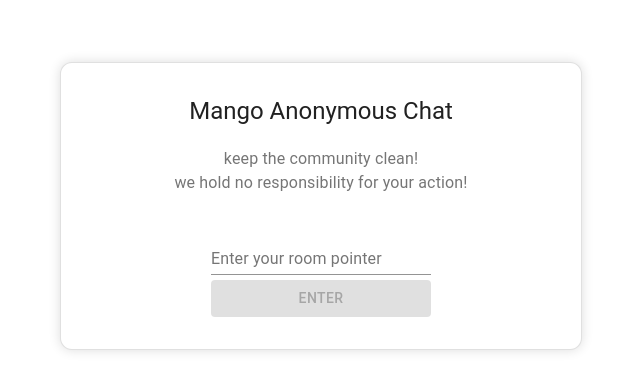
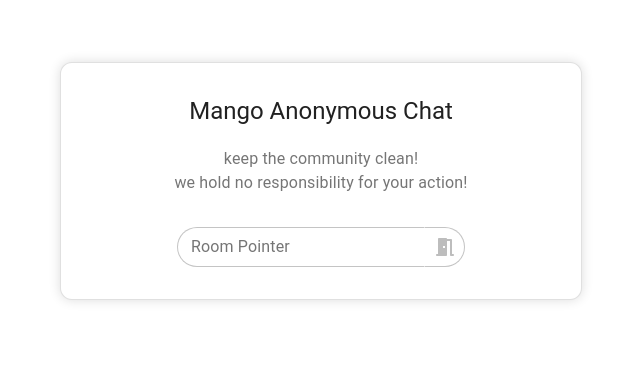
Before and after one commit to Omid-Mirzaee-Yazdi/Eggie_Chat, a React (Create React App) app: page / in a window 1280 px wide. Shown: the part 178-568 px from the top of the page, without its empty margins (319-959 px from the left). Built offline with nearby package versions, Linux system fonts and the light colour scheme.

Commit message:
UI enhancement

```diff
--- a/package.json
+++ b/package.json
@@ -3,6 +3,7 @@
   "version": "0.1.0",
   "private": true,
   "dependencies": {
+    "@material-ui/icons": "^4.11.2",
     "@testing-library/jest-dom": "^5.11.9",
     "@testing-library/react": "^11.2.3",
     "@testing-library/user-event": "^12.6.0",
--- a/src/App.css
+++ b/src/App.css
@@ -1,3 +1,39 @@
+hr{
+  border-top: 1px solid rgba(0, 0, 0, 0.1);
+  margin-top: 5px;
+  margin-bottom: 5px;
+
+}
+.submitbtn{
+  width:40px !important ;
+  height:40px !important ;
+  min-width: unset !important;
+  min-height: unset !important;
+  border-radius: 0 20px 20px 0!important;
+  padding: 0;
+  border: solid 1px rgba(0, 0, 0, 0.23) !important;
+  border-left: none !important;
+  box-shadow: none !important;
+}
+.MuiOutlinedInput-root {
+  border-radius: 20px 0 0 20px !important;
+  min-width: 200px;
+}
+.MuiOutlinedInput-notchedOutline {
+    border-top-color: rgba(0, 0, 0, 0.23) !important;
+    border-right-color: rgba(0, 0, 0, 0) !important;
+    border-bottom-color: rgba(0, 0, 0, 0.23) !important;
+    border-left-color: rgba(0, 0, 0, 0.23) !important;
+    box-shadow: rgba(0, 0, 0, 0.23) !important;
+
+}
+.sbmtfld{
+  margin-top:15px;
+}
+.submitbtn {
+  background-color: #fff !important;
+}
+
 .maincard{
   border-radius: 12px !important;
   box-shadow: 0 0 12px #ddd;
@@ -14,11 +50,17 @@
   -ms-transform: translateX(-50%);
   transform: translateX(-50%);
 }
+.chatsec{
+  height: calc(100vh - 220px);
+  overflow-y: auto;
+  overflow-x: hidden;
+}
+
 .maincardchat{
   border-radius: 12px !important;
   box-shadow: 0 0 12px #ddd;
-  min-width: 275px;
   width: 50%;
+  min-width: 350px !important;
   max-width: 500px;
   margin: 20px 0 50px 0;
   position: absolute;
@@ -28,7 +70,56 @@
   transform: translateY(-50%);
   -ms-transform: translateX(-50%);
   transform: translateX(-50%);
+  padding-bottom: 15px !important;
 }
+.guestmsg{
+  border-radius: 17px 17px 17px 0!important;
+  max-width: 400px;
+  height: unset;
+  min-width: 50px;
+  margin: 5px;
+  float: left;
+  text-align: left;
+}
+.ownermsg{
+  border-radius: 17px 17px 0 17px !important;
+  max-width: 400px;
+  height: unset;
+  min-width: 50px;
+  margin: 5px;
+  float: right;
+  text-align: left;
+
+}
+
+@media only screen and (max-width: 800px) {
+  .sbmtfld{
+    margin-top:10px;
+  }
+  body{
+    overflow: hidden !important;
+  }
+  .chatsec{
+    height: calc(100vh - 150px);
+  }
+  .maincardchat{
+    box-shadow: none !important;
+    width: 100%  !important;
+    min-width: unset !important;
+    max-width: unset !important;
+    margin: 0 !important;
+    padding-bottom: 10px !important;
+  }
+  .guestmsg{
+    max-width: 250px;
+  }
+  .ownermsg{
+    max-width: 250px;
+
+  }
+
+}
+
 .parentdiv{
   padding-bottom: 30px !important;
 }
@@ -38,13 +129,8 @@
 .MuiCardContent-root{
   padding: 2px 10px !important;
 }
-.msgcard{
-  border-radius: 17px !important;
-  min-width: 150px;
-  width: 50%;
-  min-width: 50px;
-  margin: 5px auto;
-}
+
+
 .colorbtn{
   border-radius: 50px !important;
   width: 100px;
--- a/src/ChatRoom.js
+++ b/src/ChatRoom.js
@@ -1,6 +1,8 @@
 import React,{useState, useEffect} from 'react'
 import Message from './Message';
-import { Button, FormControl, Input, InputLabel, Card, CardContent, Typography } from '@material-ui/core';
+import { Button, FormControl, Card,TextField, CardContent, Typography } from '@material-ui/core';
+import Send from '@material-ui/icons/Send';
+
 import FlipMove from 'react-flip-move';
 import firebase from 'firebase';
 import db from './conn';
@@ -31,26 +33,39 @@ function ChatRoom(props) {
             <CardContent>
                 <Typography variant="h5" component="h2">
                     {props.pointer}
+                    <hr />
                 </Typography>
-                <br />
-                <br />
+
+                    <div className="chatsec">
+                        <FlipMove>
+                            {
+                            msg.map((arg)=>(
+                                <Message key={arg.id} colormsg={arg.data.color} colorusr={props.clr} cont={arg.data.message} />
+                            ))
+                            }
+                        </FlipMove>
+                    </div>
                     <form>
                         <FormControl>
-                            <InputLabel htmlFor="my-input">msg</InputLabel>
-                            <Input value={input} onChange={event=>setInput(event.target.value)} aria-describedby="my-helper-text" />
-                            <Button disabled={!input} type='submit' onClick={sendmsg}>send</Button>
+                            <div className="sbmtfld">
+                                <TextField
+                                    id="outlined-basic"
+                                    className="inputpointer"
+                                    value={input}
+                                    onChange={event=>setInput(event.target.value)}
+                                    label="Message"
+                                    variant="outlined"
+                                    size="small" />
+                                <Button
+                                    variant="contained"
+                                    onClick={sendmsg}
+                                    disabled={!input}
+                                    type='submit'
+                                    className="submitbtn"
+                                ><Send/></Button>
+                            </div>
                         </FormControl>
                     </form>
-
-
-                    <FlipMove>
-                        {
-                        msg.map((arg)=>(
-                            <Message key={arg.id} colormsg={arg.data.color} colorusr={props.clr} cont={arg.data.message} />
-                        ))
-                        }
-                    </FlipMove>
-
             </CardContent>
 
         </Card>
--- a/src/Message.js
+++ b/src/Message.js
@@ -5,12 +5,12 @@ import "./App.css";
 
 
 const FunctionalArticle = forwardRef((props, ref) => {
-    let clss="msgcard "
+    let clss="guestmsg "
     if(props.colormsg===props.colorusr){
-        clss+="owner"
+        clss="ownermsg"
     }
-
     return(
+        <div style={{width: "100%", display:"flow-root"}}>
             <Card ref={ref} className={clss} style={{backgroundColor: props.colormsg}} variant="outlined">
                 <CardContent >
                     <Typography variant="h6" component="h6">
@@ -18,6 +18,8 @@ const FunctionalArticle = forwardRef((props, ref) => {
                     </Typography>
                 </CardContent>
             </Card>
+        </div>
+
 
   )});
 
--- a/src/color.js
+++ b/src/color.js
@@ -39,6 +39,9 @@ function Color(props) {
             <Typography variant="h5" component="h2">
                 Pick your color
             </Typography>
+            <Typography color="textSecondary">
+                This will be your only identifier!
+            </Typography>
 
                 <br />
                 {
--- a/src/pointer.js
+++ b/src/pointer.js
@@ -1,5 +1,6 @@
 import React,{useState} from 'react'
-import { Button, FormControl, Input, InputLabel } from '@material-ui/core';
+import { Button, FormControl,TextField } from '@material-ui/core';
+import MeetingRoomRoundedIcon from '@material-ui/icons/MeetingRoomRounded';
 import { makeStyles } from '@material-ui/core/styles';
 import Card from '@material-ui/core/Card';
 import CardContent from '@material-ui/core/CardContent';
@@ -42,17 +43,26 @@ function Pointer(props) {
                 <br />
                 <form>
                 <FormControl>
-                        <InputLabel htmlFor="my-input">Enter your room pointer</InputLabel>
-
-                        <Input className="inputpointer" variant="outlined" value={inp} onChange={event=>setInput(event.target.value)} />
+                    <div>
+                        <TextField
+                        id="outlined-basic"
+                        className="inputpointer"
+                        value={inp}
+                        onChange={event=>setInput(event.target.value)}
+                        label="Room Pointer"
+                        variant="outlined"
+                        size="small" />
                         <Button
                             variant="contained"
                             onClick={sendpointer}
                             disabled={!inp}
                             type='submit'
+                            className="submitbtn"
                         >
-                            Enter
+                        <MeetingRoomRoundedIcon/>
                         </Button>
+                    </div>
+
                     </FormControl>
                 </form>
             </CardContent>
```
Also changed, not shown: 2 other files (tests, documents, lock files or other folders). Lines whose indentation alone changed are shown as unchanged.
